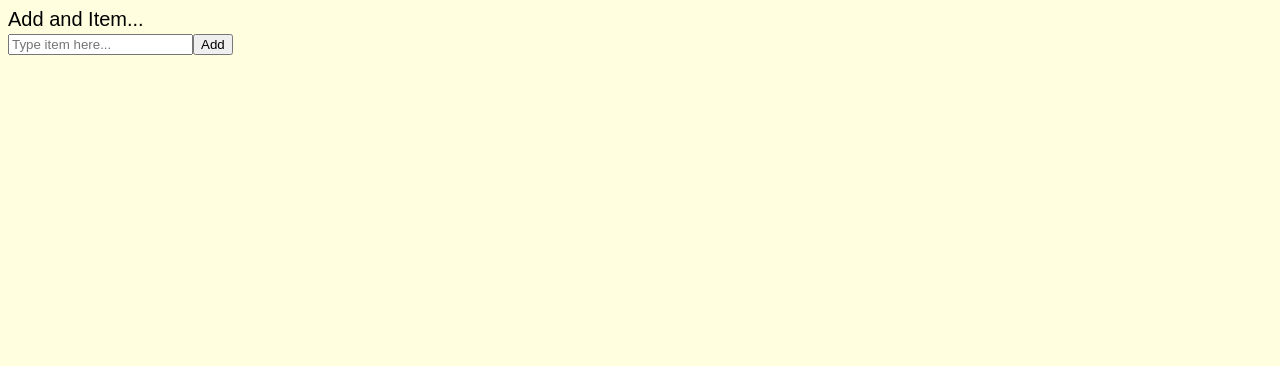
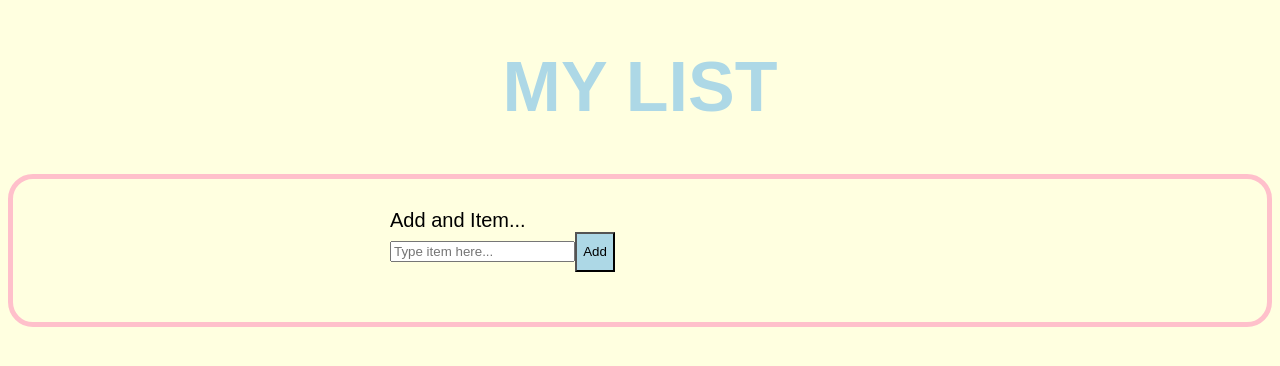
Before and after one commit to beverlyosoria/todo-react, a React (Create React App) app: page / in a window 1280 px wide. Shown: the top 366 px of the page. Built offline with nearby package versions, Linux system fonts and the light colour scheme.

Commit message:
updates class names for styling

```diff
--- a/src/App.js
+++ b/src/App.js
@@ -1,5 +1,5 @@
 import React, { Component } from 'react';
-import 'App.css';
+import './App.css';
 
 class App extends Component {
 	constructor(props) {
@@ -46,8 +46,17 @@ class App extends Component {
 
 	render() {
 		return (
-			<div className="App">
 			<div>
+				<h1 className="app-title">MY LIST</h1>
+				<div className="container">
+					<div
+						style={{
+							padding: 30,
+							textAlign: 'left',
+							maxWidth: 500,
+							margin: 'auto'
+						}}
+					>
 						Add and Item...
 						<br />
 						<input
@@ -56,18 +65,23 @@ class App extends Component {
 							value={this.state.newItem}
 							onChange={(e) => this.updateInput('newItem', e.target.value)}
 						/>
-					<button onClick={() => this.addItem()}>Add</button>
+						<button className="add-btn btn-floating" onClick={() => this.addItem()}>
+							Add
+						</button>
 						<br />
 						<ul>
 							{this.state.list.map((item) => {
 								return (
 									<li key={item.id}>
 										{item.value}
-									<button onClick={() => this.deleteItem(item.id)}>X</button>
+										<button className="btn btn-floating" onClick={() => this.deleteItem(item.id)}>
+											<i class="material-icons">x</i>
+										</button>
 									</li>
 								);
 							})}
 						</ul>
+					</div>
 				</div>
 			</div>
 		);
```
Lines whose indentation alone changed are shown as unchanged.
